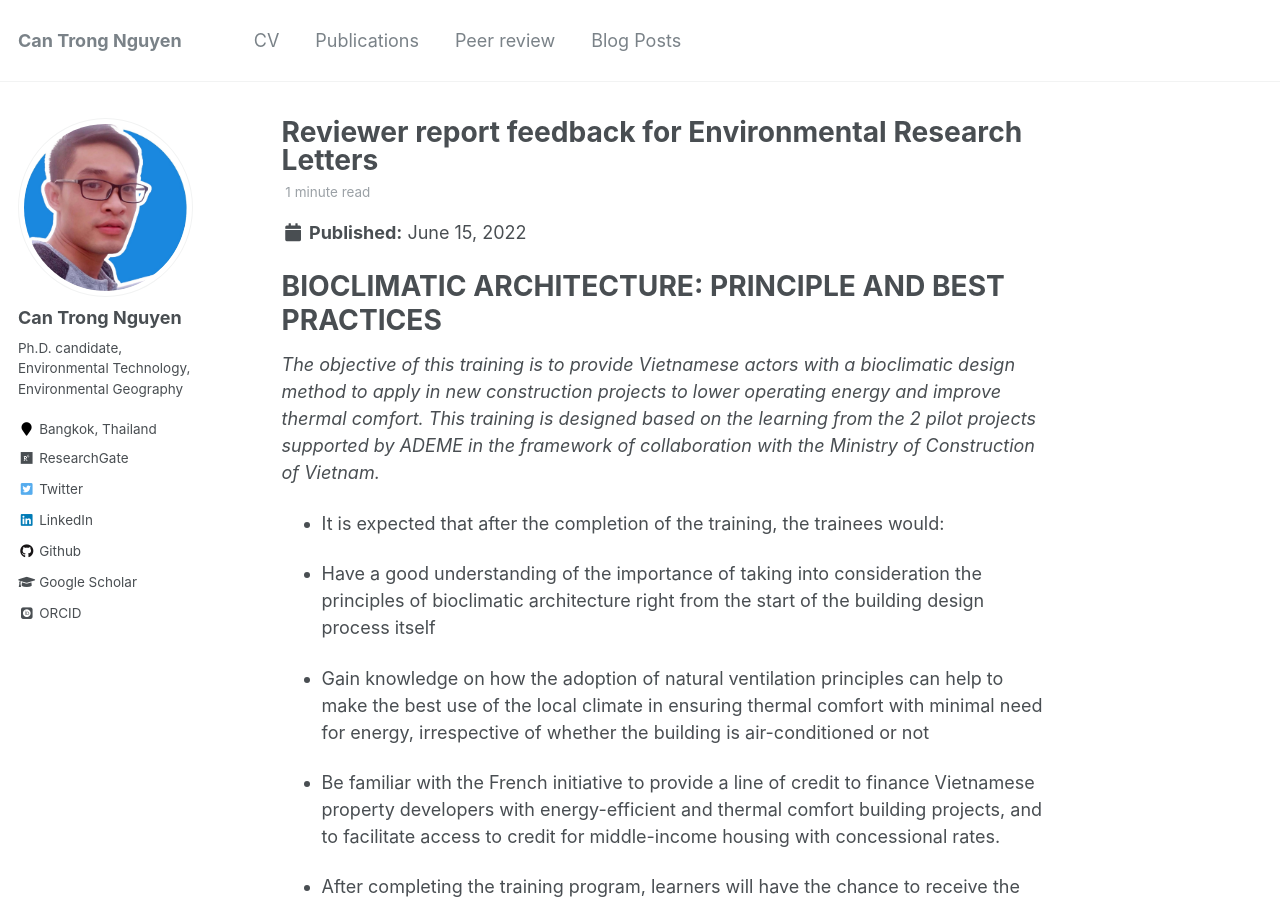
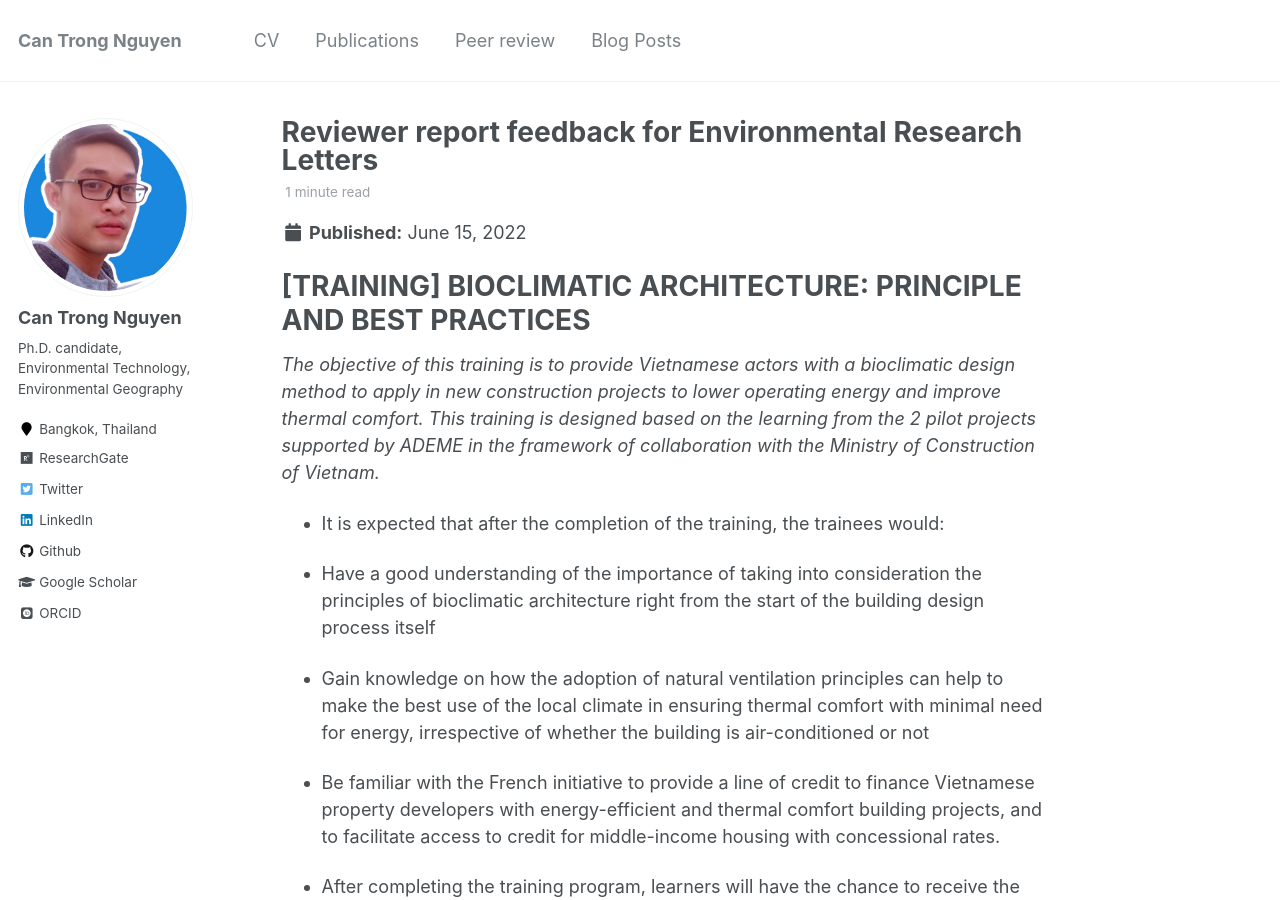
Before and after one commit to canng/oldsite, a Jekyll site: the page built from _posts/2022-06-21-Bioclimate.md, in a window 1280 px wide and 900 px high. Built offline with Jekyll 4.4.1, drawn with Linux system fonts in a browser that asks for light colours; some web fonts are replaced.

Commit message:
update post

```diff
--- a/_posts/2022-06-21-Bioclimate.md
+++ b/_posts/2022-06-21-Bioclimate.md
@@ -7,7 +7,7 @@ tags:
   - others
 ---
 
-# BIOCLIMATIC ARCHITECTURE: PRINCIPLE AND BEST PRACTICES
+# [TRAINING] BIOCLIMATIC ARCHITECTURE: PRINCIPLE AND BEST PRACTICES
 
 
 <i> The objective of this training is to provide Vietnamese actors with a bioclimatic design method to apply in new construction projects to lower operating energy and improve thermal comfort. This training is designed based on the learning from the 2 pilot projects supported by ADEME in the framework of collaboration with the Ministry of Construction of Vietnam.  </i>
```
